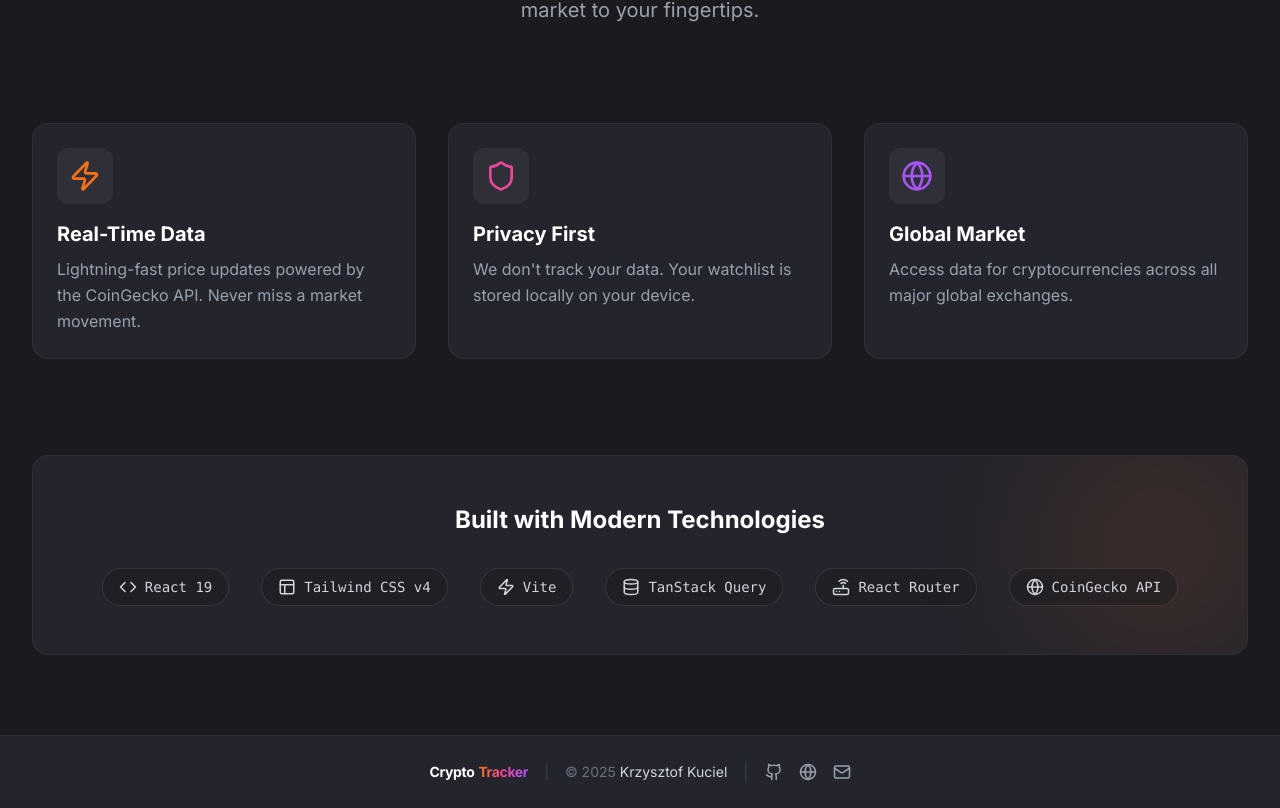
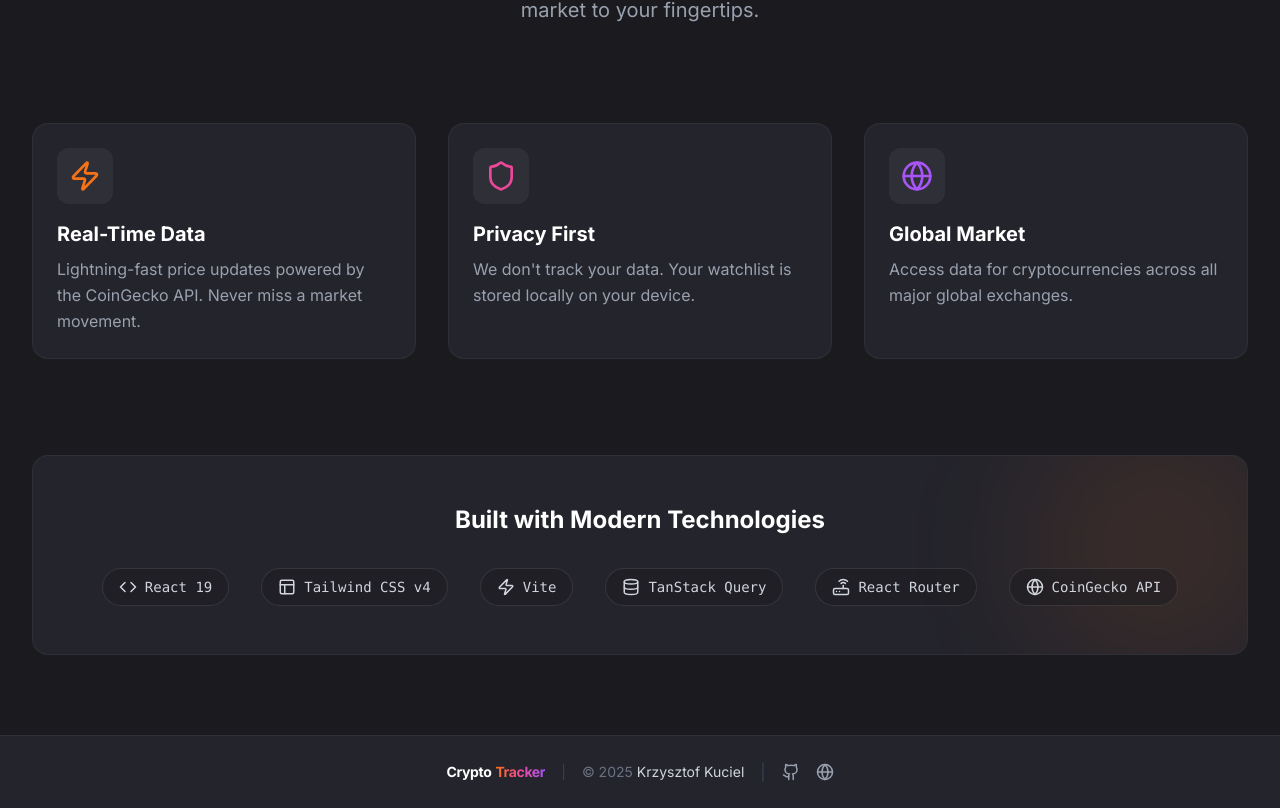
Before and after one commit to KucielKrzysztof/Crypto-tracker-app, a React (Vite) app: page /home in a window 1280 px wide. Shown: the part 975-1783 px from the top of the page. Built offline with nearby package versions, Linux system fonts and the light colour scheme; no server answers.

Commit message:
remove SocialIcon

```diff
--- a/src/ui/Footer.jsx
+++ b/src/ui/Footer.jsx
@@ -25,7 +25,6 @@ function Footer() {
 					<div className="flex gap-4">
 						<SocialIcon href="https://github.com/KucielKrzysztof" icon={<Github size={18} />} />
 						<SocialIcon href="https://kucielkrzysztof.github.io/kucieldev-portfolio/" icon={<Globe size={18} />} />
-						<SocialIcon href="mailto:krzysztof.kuciel1@gmail.com" icon={<Mail size={18} />} />
 					</div>
 				</div>
 			</div>
```
